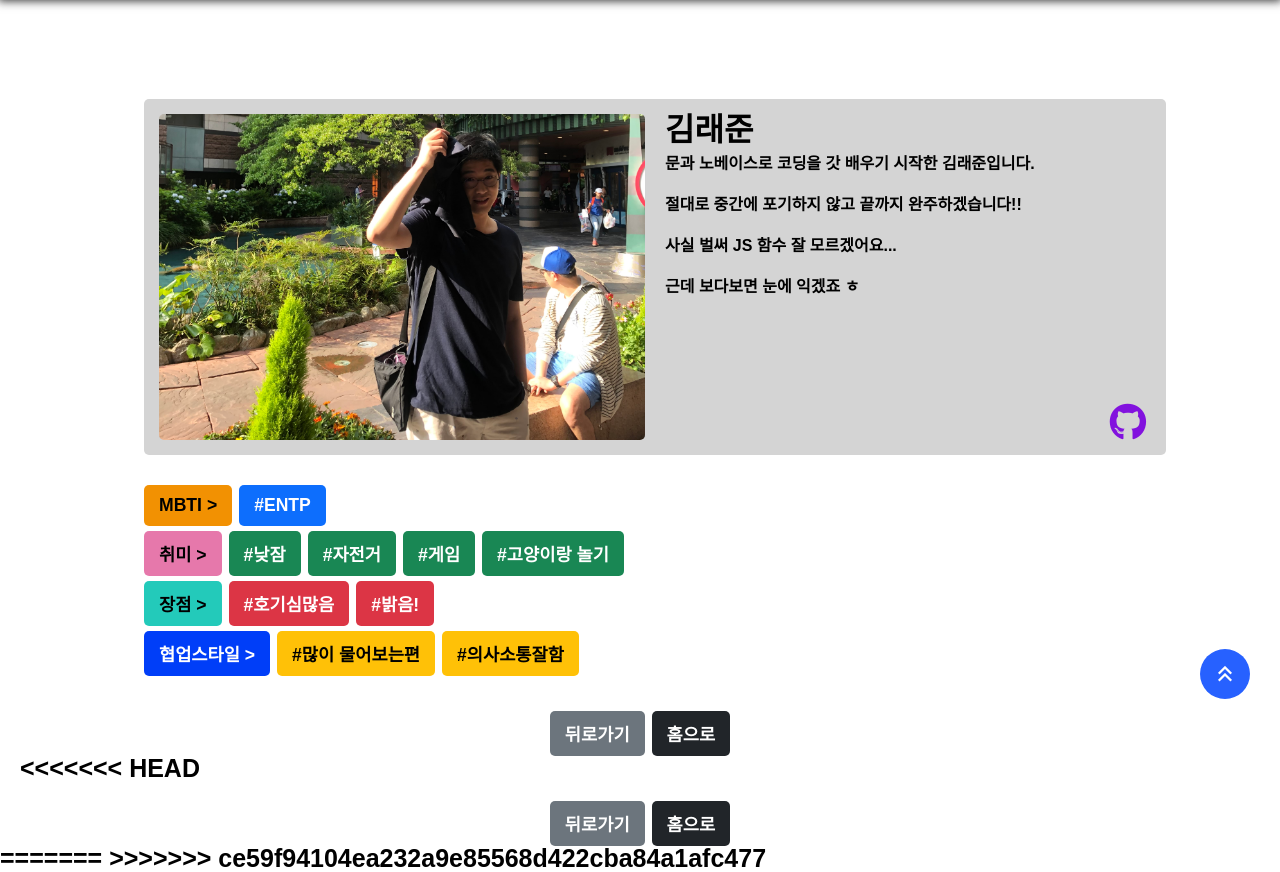
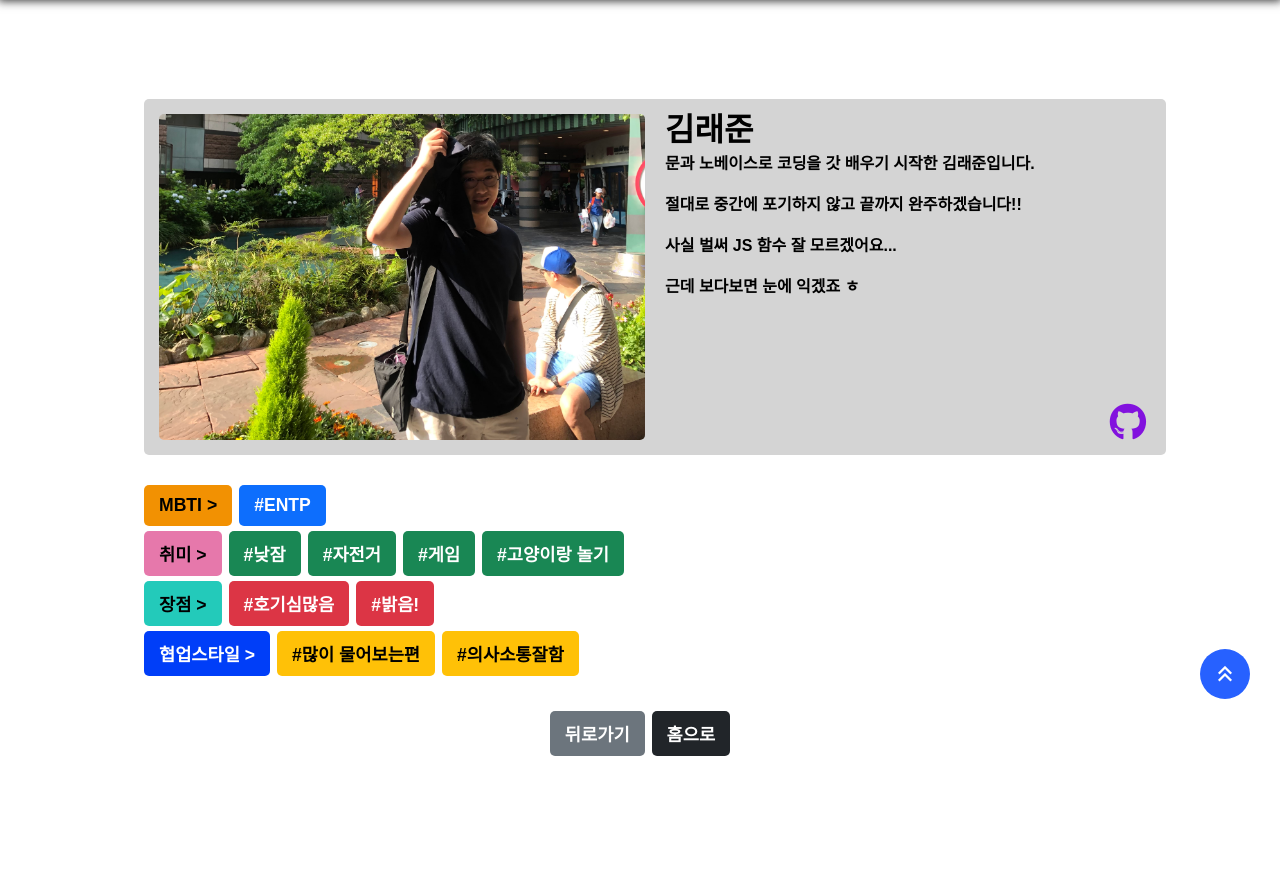
Before and after one commit to HIITMEMARIO/our-team-project, a Flask app: page /card_page/mem1 in a window 1280 px wide. Shown: the part 71-943 px from the top of the page. After the commit the page ends 827 px from the top, so only its background shows below. Run offline with Flask 3, Linux system fonts and the light colour scheme; some libraries are stand-ins or nearby versions.

Commit message:
충돌제거

```diff
--- a/templates/introduce.html
+++ b/templates/introduce.html
@@ -17,9 +17,7 @@
             <a class="nav__link" href="index.html">홈</a>
           </li>
           <li class="nav__btn">
-            <a class="nav__link" href="card-page.html"
-              >우리팀 특징 및 규칙</a
-            >
+            <a class="nav__link" href="card-page.html">우리팀 특징 및 규칙</a>
           </li>
           <li class="nav__btn">
             <a class="nav__link" id="open">팀원 소개</a>
@@ -123,24 +121,6 @@
           <button type="button" class="btn btn-back">뒤로가기</button>
           <button type="button" class="btn btn-home">홈으로</button>
         </div>
-<<<<<<< HEAD
-      </div>
-  </div>
-
-  <!-- 하단 버튼 -->
-  <div class="button">
-    <button type="button" class="btn btn-back">뒤로가기</button>
-    <button type="button" class="btn btn-home">홈으로</button>
-  </div>
-  </main>
-
-  <script src="../js/weather.js"></script>
-  <script src="../js/introduce.js"></script>
-  <script src="../js/nav-member-toggle.js"></script>
-</body>
-
-</html>
-=======
       </main>
     </div>
     <script src="../js/weather.js"></script>
@@ -152,4 +132,3 @@
     ></script>
   </body>
 </html>
->>>>>>> ce59f94104ea232a9e85568d422cba84a1afc477
```
